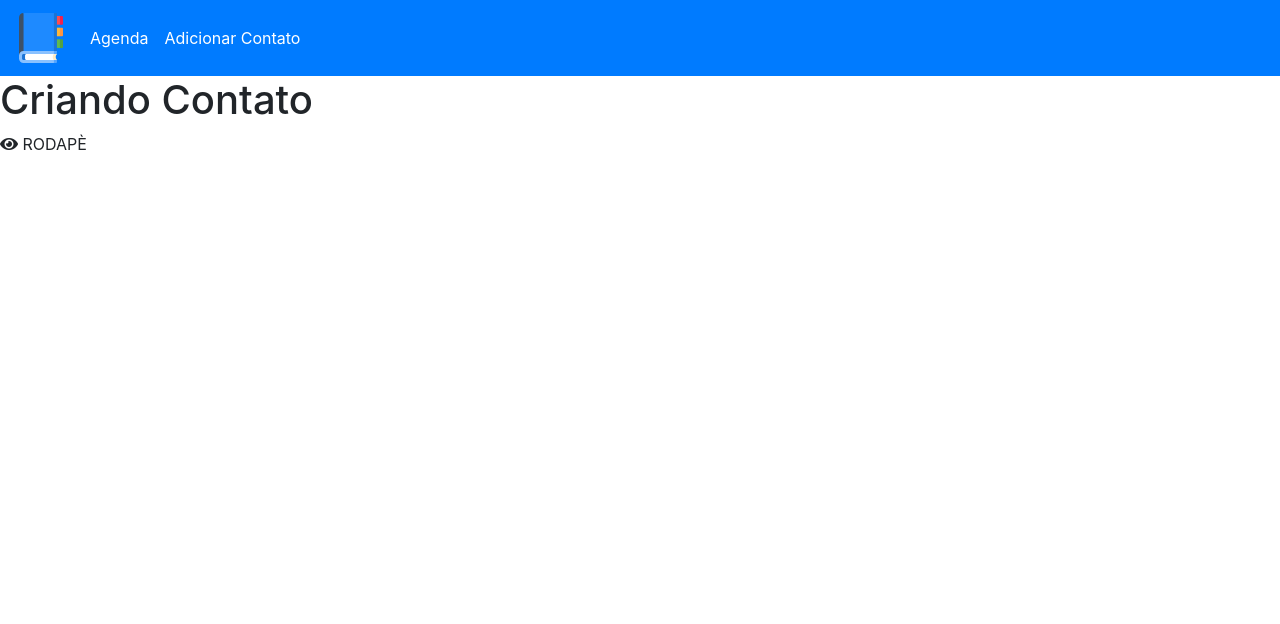
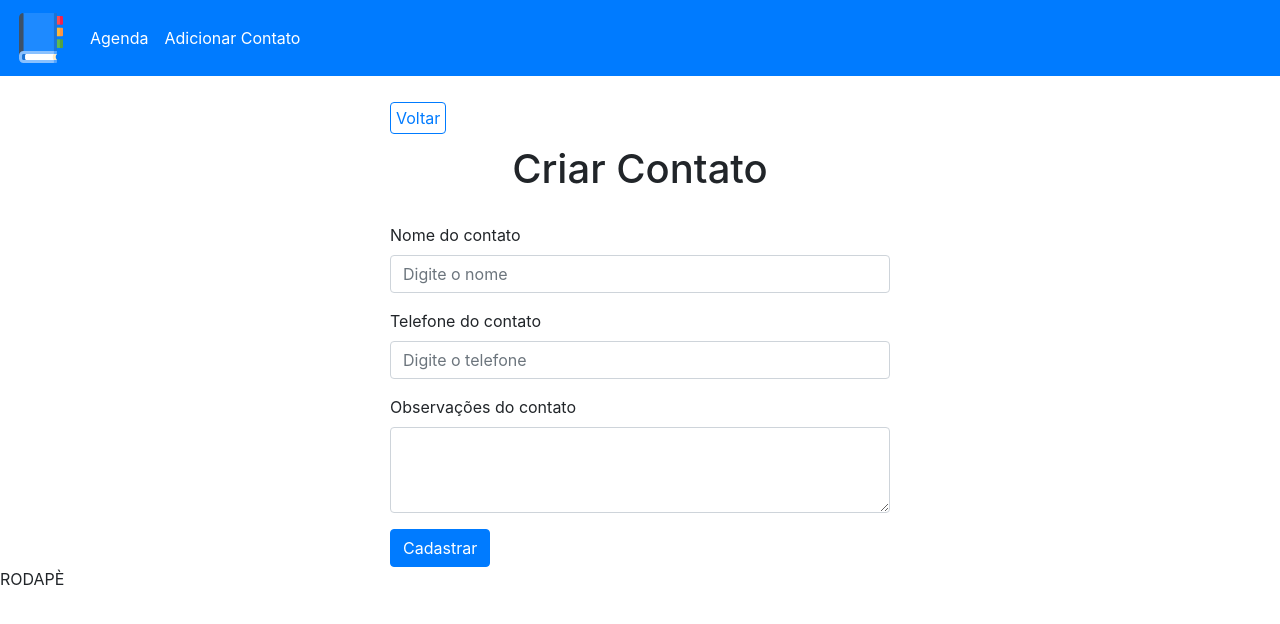
Before and after one commit to aldo-pereira22/curso-PHP, a PHP site: page /create.php in a window 1280 px wide. Shown: the top 624 px of the page. Run offline with PHP 8.4, Linux system fonts and the light colour scheme; data that the repository does not hold is empty.

Commit message:
create contato
Adicionado a página de criar contato

```diff
--- a/PHP_E_WEB/17_agenda/create.php
+++ b/PHP_E_WEB/17_agenda/create.php
@@ -2,8 +2,32 @@
     include_once("templates/header.php");
 ?>
 
-    <h1>Criando Contato</h1>
-    <i class="fas fa-eye">  </i>
+    <div class="container">
+        <?php  include_once("templates/backbtn.html"); ?>
+
+        <h1 id="main-title">Criar Contato</h1>
+
+        <form id="create-form" action="config/process.php" method="POST">
+            <input type="hidden" name="type" value="create">
+            <div class="form-group">
+                <label for="name">Nome do contato</label>
+                <input type="text" class="form-control" id="name" name="name" placeholder="Digite o nome" required>
+            </div>
+            <div class="form-group">
+                <label for="phone">Telefone do contato</label>
+                <input type="text" class="form-control" id="phone" name="phone" placeholder="Digite o telefone" required>
+            </div>
+
+            <div class="form-group">
+                <label for="observations">Observações do contato</label>
+                <textarea type="text" class="form-control" id="observations" name="observations" placeholder="Insira as observações" rows="3"> </textarea>
+            </div>
+
+            <button type="submit" class="btn btn-primary"> Cadastrar </button>
+        </form>
+
+
+    </div>
 
 
 
--- a/PHP_E_WEB/17_agenda/css/style.css
+++ b/PHP_E_WEB/17_agenda/css/style.css
@@ -63,3 +63,43 @@
     margin: 0 auto;
     margin-top: 30px;
 }
+
+/* PAGINA show.php MOSTRAR CONTATO INDIVIDUAL */
+#view-contact-container {
+    max-width: 500px;
+    margin:  0 auto;
+
+}
+
+.bold {
+    font-weight: bold;
+
+}
+
+
+#back-link-container {
+    display: block;
+    width: 500px;
+    margin: 30px auto 0;
+
+}
+
+#back-link {
+    border: 1px solid #007BFF;
+    color: #007BFF;
+    border-radius: 4px;
+    padding: 5px;
+}
+
+#back-link:hover {
+    text-decoration: none;
+
+
+}
+
+/* CREATE */
+#create-form,
+#edit-form{
+    max-width: 500px;
+    margin: 0 auto;
+}
--- /dev/null
+++ b/PHP_E_WEB/17_agenda/templates/backbtn.html
@@ -0,0 +1,4 @@
+<div id="back-link-container">
+
+    <a href="index.php" id="back-link"> Voltar</a>
+</div>
```
Also changed, not shown: PHP_E_WEB/17_agenda/show.php (+8 -0 lines).
